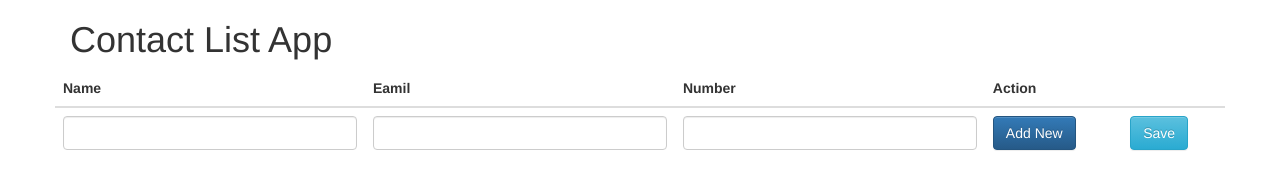
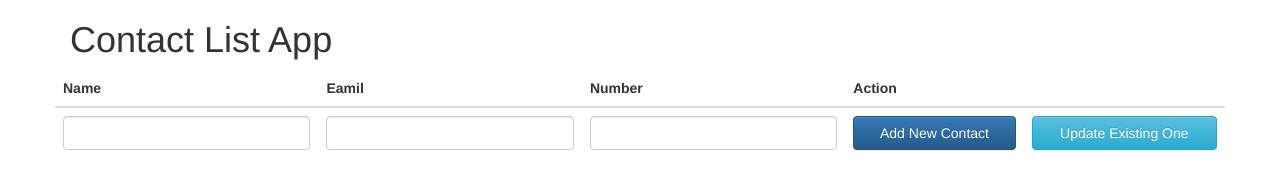
Before and after one commit to GracieChristine/contactlist-with-angular-and-mongodb, a website: page public/index.html in a window 1280 px wide. Drawn offline with nearby package versions, Linux system fonts and the light colour scheme; no server answers.

Commit message:
Creating custom styling.

```diff
--- a/public/index.html
+++ b/public/index.html
@@ -8,6 +8,7 @@
   <link rel="stylesheet" href="https://maxcdn.bootstrapcdn.com/bootstrap/3.3.1/css/bootstrap.min.css">
 
   <link rel="stylesheet" href="https://maxcdn.bootstrapcdn.com/bootstrap/3.3.1/css/bootstrap-theme.min.css">
+  <link rel="stylesheet" href="style.css">
 </head>
 
 <body>
@@ -29,8 +30,8 @@
             <td><input class="form-control" ng-model="contact.name" type="text"></td>
             <td><input class="form-control" ng-model="contact.email" type="text"></td>
             <td><input class="form-control" ng-model="contact.number" type="text"></td>
-            <td><button class="btn btn-primary" ng-click="addContact()">Add New</button></td>
-            <td><button class="btn btn-info" ng-click="updateContact()">Save</button></td>
+            <td><button class="btn btn-primary" ng-click="addContact()">Add New Contact </button></td>
+            <td><button class="btn btn-info" ng-click="updateContact()">Update Existing One</button></td>
           </tr>
           <tr ng-repeat="contact in contactlist">
             <td>{{contact.name}}</td>
--- /dev/null
+++ b/public/style.css
@@ -0,0 +1,3 @@
+button {
+  width: 100%;
+}
```
